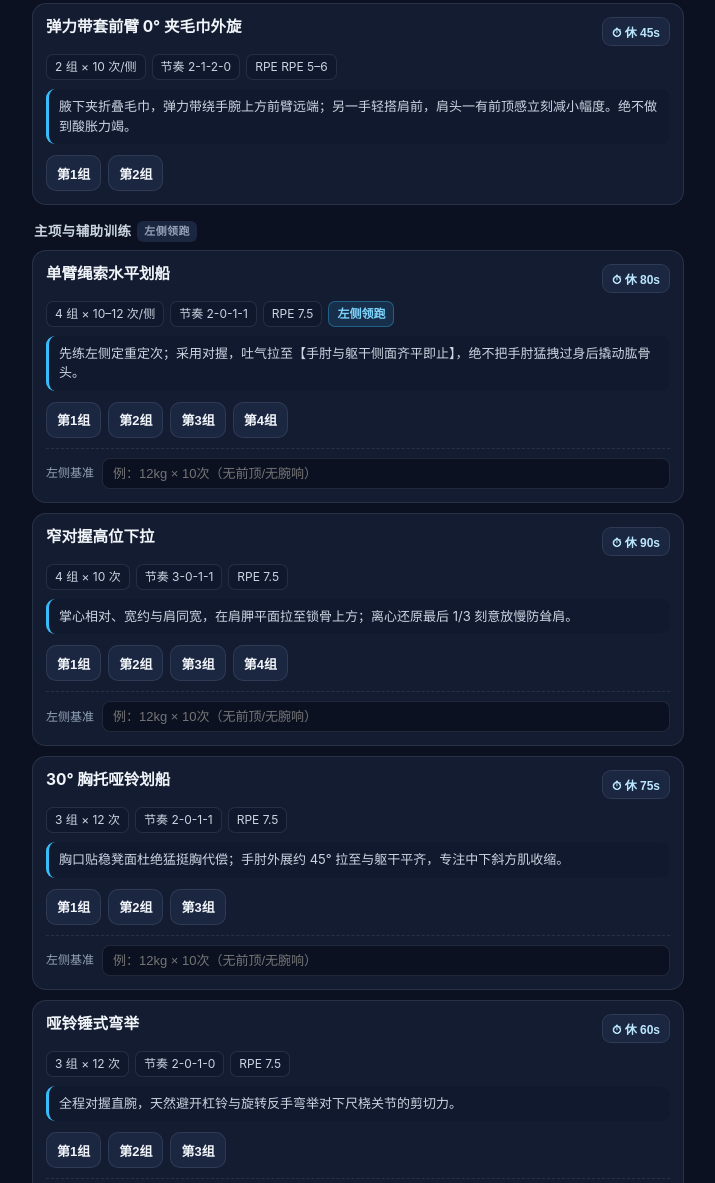
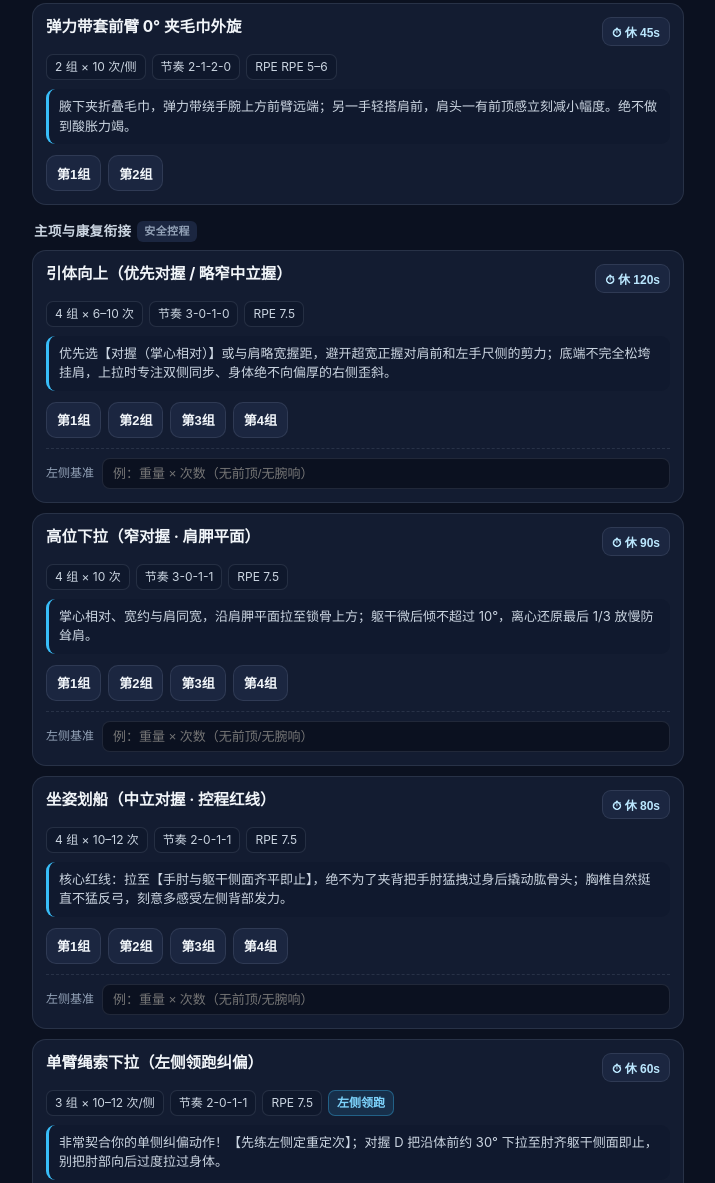
Before and after one commit to zicozz876/GYM-Personal, a plain HTML site: page index.html in a window 1280 px wide. Shown: the part 1053-2236 px from the top of the page, without its empty margins (282-997 px from the left). Drawn offline with Linux system fonts and the light colour scheme.

Commit message:
Add files via upload

```diff
--- a/index.html
+++ b/index.html
@@ -186,6 +186,11 @@
       display: inline-block; font-size: 11px; font-weight: 700;
       padding: 2px 6px; border-radius: 6px; margin-right: 5px;
       background: var(--sky-soft); color: #7dd3fc; vertical-align: 1px;
+    }
+    .ex-caution-badge {
+      display: inline-block; font-size: 11px; font-weight: 700;
+      padding: 2px 6px; border-radius: 6px; margin-right: 5px;
+      background: var(--amber-soft); color: #fcd34d; vertical-align: 1px;
     }
 
     .rest-btn {
@@ -468,7 +473,7 @@
   <div class="modal-backdrop" id="redFlagModal" onclick="closeBackdrop(event, 'redFlagModal')">
     <div class="modal">
       <div class="modal-head">
-        <h3>红灯停训与医学排查提示</h3>
+        <h3>红灯停训与排查提示</h3>
         <button class="close-btn" onclick="closeModal('redFlagModal')">×</button>
       </div>
       <div style="font-size:13.5px;color:#fecdd3;background:var(--rose-soft);padding:12px;border-radius:12px;line-height:1.65;">
@@ -481,9 +486,9 @@
       <div style="font-size:13px;color:#cbd5e1;margin-top:12px;line-height:1.6;">
         <strong>核心铁律：</strong><br>
         1. 暂停用 90° 外展外旋“靠墙天使”硬顶训练。<br>
-        2. 划船拉至<strong>手肘齐躯干侧面即止</strong>，绝不向后猛拽。<br>
-        3. 左手腕零痛零弹响优先于左肩容量；单臂动作严格<strong>左侧领跑</strong>。<br>
-        4. 平躺呼吸不畅需单独完成医学排查，不直接归因于胸廓压缩。
+        2. 坐姿划船与单臂下拉拉至<strong>手肘齐躯干侧面即止</strong>，绝不向后猛拽。<br>
+        3. 双杠臂屈伸绝不深下沉压肩前，一旦左腕/肩前不适立刻切绳索下斜推胸。<br>
+        4. 单臂动作严格<strong>左侧领跑</strong>，左手腕零痛零弹响优先于容量。
       </div>
       <button class="btn-secondary" style="margin-top:14px;" onclick="closeModal('redFlagModal')">我知道了</button>
     </div>
@@ -517,21 +522,21 @@ const PHASES = {
     name: 'P1 校准消代偿',
     cycles: '第 1–2 循环（第 1–12 天）',
     rpe: '主项 RPE ≤ 7（留 3 次余力）',
-    load: '重量降至平时 80%–85%，跑通左腕绿/黄/红筛查',
-    gate: '通关门槛：全程无肩前顶出感 + 单臂左右同重同次 + 零红区腕动作残留'
+    load: '重量降至平时 80%–85%，跑通左腕绿/黄/红筛查与动作控程',
+    gate: '通关门槛：推拉全程无肩前顶出感 + 左侧轨迹对齐 + 零红区腕动作残留'
   },
   p2: {
     name: 'P2 对称递增',
     cycles: '第 3–4 循环（第 13–24 天）',
     rpe: '主项 RPE 7.5–8（留 2 次余力）',
-    load: '以左侧为基准每循环微增 2.5%–5%；肩日外旋升级 45°',
-    gate: '通关门槛：地板卧推左右轨迹对称 + 45° 外旋肩头居中 + 胸骨弹响减少'
+    load: '以左侧为基准每循环微增 2.5%–5%；肩日外旋升至 45°、面拉可略抬角',
+    gate: '通关门槛：卧推左右水平对称 + 45° 外旋肩头居中 + 胸骨弹响减少'
   },
   p3: {
     name: 'P3 扩程复测',
     cycles: '第 5–7 循环（第 25–42 天）',
     rpe: '主项 RPE ≤ 8（不冲极限）',
-    load: '地板卧推升级短程平板哑铃卧推；肩日试 75°–90° 支撑外旋',
+    load: '卧推逐步过渡至短程平板卧推；肩日尝试 75°–90° 支撑外旋与高位面拉',
     gate: '通关门槛：靠墙天使无痛复测显著改善，且肩胛下缘不再迅速酸胀'
   }
 };
@@ -581,79 +586,65 @@ const WARMUP_ITEMS = [
 
 const DAYS = [
   {
-    day: 1, code: 'D1', short: '背日', title: '第 1 天：背日（单侧纠偏主导）',
-    sub: '消除右侧偏厚代偿，同时为明天胸日保留后侧肩袖稳定储备',
+    day: 1, code: 'D1', short: '背日', title: '第 1 天：背日（保留你的 4 大习惯动作）',
+    sub: '引体向上 → 高位下拉 → 坐姿划船 → 单臂绳索下拉；嵌入控程与左侧纠偏',
     hasWarmup: true,
     items: [
       {
-        id: 'd1_1', name: '单臂绳索水平划船', sets: 4, reps: '10–12 次/侧', tempo: '2-0-1-1', rpe: '7.5', rest: 80, leftLead: true,
-        cue: '先练左侧定重定次；采用对握，吐气拉至【手肘与躯干侧面齐平即止】，绝不把手肘猛拽过身后撬动肱骨头。',
-        yellow: '死守绝对中立对握，左手佩戴双带式 TFCC 护腕。',
-        redName: '单臂绳索划船（左手助力带 / 前臂绑带）',
-        red: '左手使用助力带或用脚踝绑带直接套在前臂拉绳索，彻底绕开左手腕。'
+        id: 'd1_1', name: '引体向上（优先对握 / 略窄中立握）', sets: 4, reps: '6–10 次', tempo: '3-0-1-0', rpe: '7.5', rest: 120,
+        cue: '优先选【对握（掌心相对）】或与肩略宽握距，避开超宽正握对肩前和左手尺侧的剪力；底端不完全松垮挂肩，上拉时专注双侧同步、身体绝不向偏厚的右侧歪斜。',
+        yellow: '左手戴双带护腕，严防向小指侧撇腕；必要时加弹力带/辅助器保证轨迹对称。',
+        redName: '辅助器械对握引体（配助力带）或 合并进高位下拉',
+        red: '若自重悬垂仍引发左手尺侧不适或弹响，用助力带加辅助器械减重，或直接多做 2 组窄对握高位下拉。'
       },
       {
-        id: 'd1_2', name: '窄对握高位下拉', sets: 4, reps: '10 次', tempo: '3-0-1-1', rpe: '7.5', rest: 90,
-        cue: '掌心相对、宽约与肩同宽，在肩胛平面拉至锁骨上方；离心还原最后 1/3 刻意放慢防耸肩。',
-        yellow: '严禁换宽正握或反手旋后握，保持直腕。',
+        id: 'd1_2', name: '高位下拉（窄对握 · 肩胛平面）', sets: 4, reps: '10 次', tempo: '3-0-1-1', rpe: '7.5', rest: 90,
+        cue: '掌心相对、宽约与肩同宽，沿肩胛平面拉至锁骨上方；躯干微后倾不超过 10°，离心还原最后 1/3 放慢防耸肩。',
+        yellow: '严禁换宽正握或反手旋后握，死守直腕。',
         redName: '窄对握高位下拉（左手配助力带）',
         red: '左手配助力带分担尺侧拉扯，全程保持对握中立位。'
       },
       {
-        id: 'd1_3', name: '30° 胸托哑铃划船', sets: 3, reps: '12 次', tempo: '2-0-1-1', rpe: '7.5', rest: 75,
-        cue: '胸口贴稳凳面杜绝猛挺胸代偿；手肘外展约 45° 拉至与躯干平齐，专注中下斜方肌收缩。',
-        yellow: '调为掌心相对中立对握，避免手腕向小指侧撇腕。',
-        redName: '双侧绳索胸托划船（对握 + 助力带）',
-        red: '换用绳索对握配助力带，保持手腕稳定无剪力。'
+        id: 'd1_3', name: '坐姿划船（中立对握 · 控程红线）', sets: 4, reps: '10–12 次', tempo: '2-0-1-1', rpe: '7.5', rest: 80,
+        cue: '核心红线：拉至【手肘与躯干侧面齐平即止】，绝不为了夹背把手肘猛拽过身后撬动肱骨头；胸椎自然挺直不猛反弓，刻意多感受左侧背部发力。',
+        yellow: '使用双 D 把或对握 V 把保持直腕，左手戴双带护腕。',
+        redName: '单臂前臂绑带坐姿绳索划船（先练左侧）',
+        red: '用脚踝绑带直接套在左手前臂拉绳索，绕开左手腕同时彻底消除右侧代偿。'
       },
       {
-        id: 'd1_4', name: '哑铃锤式弯举', sets: 3, reps: '12 次', tempo: '2-0-1-0', rpe: '7.5', rest: 60,
-        cue: '全程对握直腕，天然避开杠铃与旋转反手弯举对下尺桡关节的剪切力。',
-        yellow: '左手戴双带护腕，严禁顶峰翻腕旋后。',
-        redName: '绳索对握锤式弯举（戴护腕 / 降重）',
-        red: '绳索张力更线性，减小重量保持绝对直腕，无弹响为红线。'
+        id: 'd1_4', name: '单臂绳索下拉（左侧领跑纠偏）', sets: 3, reps: '10–12 次/侧', tempo: '2-0-1-1', rpe: '7.5', rest: 60, leftLead: true,
+        cue: '非常契合你的单侧纠偏动作！【先练左侧定重定次】；对握 D 把沿体前约 30° 下拉至肘齐躯干侧面即止，别把肘部向后过度拉过身体。',
+        yellow: '保持前臂与绳索走向成一条直线、绝不撇腕，左手戴双带护腕。',
+        redName: '前臂绑带单臂绳索下拉（左侧领跑）',
+        red: '脚踝绑带套左手前臂远端下拉，左手腕零负荷且背阔肌孤立感更强。'
       }
     ],
     cooldown: {
-      id: 'd1_cd', name: '背日练后降调（松背阔肌 · 留肩袖状态）', sets: 2, reps: '5 次呼吸', tempo: '4-1-6 呼吸',
-      cue: '腋窝背阔肌轻滚 30 秒 + 肘撑四足位后背扩张呼吸。今天末尾绝不加练肩袖外旋力竭组，把稳定储备留给明天胸日。'
+      id: 'd1_cd', name: '背日练后降调（松背阔肌 · 留肩袖给明天胸日）', sets: 2, reps: '5 次呼吸', tempo: '4-1-6 呼吸',
+      cue: '腋窝背阔肌轻滚 30 秒 + 肘撑四足位后背扩张呼吸。今天末尾绝不刷肩袖外旋力竭组，把稳定储备留给明天胸日。'
     }
   },
   {
-    day: 2, code: 'D2', short: '胸日', title: '第 2 天：胸日（安全轨迹控量）',
-    sub: '物理截停防肱骨头前移，解决卧推左高右低，控制水平推总量',
+    day: 2, code: 'D2', short: '胸日', title: '第 2 天：胸日（卧推 + 双杠安全改造）',
+    sub: '保留你的精简 2 动作结构（刚好控制推拉比 ≈ 1:1.5），重点管住底部行程与左手腕',
     hasWarmup: true,
     items: [
       {
-        id: 'd2_1', name: '地板对握 / 微对握哑铃卧推', sets: 3, reps: '8–10 次', tempo: '3-1-1-0', rpe: '7.5', rest: 120, leftLead: true,
-        phaseOverride: { p3: { name: '短程平板哑铃卧推（底部留 2–3cm 缓冲）', badge: 'P3 进阶' } },
-        cue: '屈膝双脚踩实防反弓；肘内收 30°–45°，大臂触地稳停 1 秒防肱骨头前顶（不砸地反弹、底部不卸力前扣）。',
+        id: 'd2_1', name: '卧推：地板/控程哑铃卧推（或 Spoto 悬停杠铃卧推）', sets: 4, reps: '8–10 次', tempo: '3-1-1-0', rpe: '7.5', rest: 120, leftLead: true,
+        phaseOverride: { p3: { name: '卧推：短程平板哑铃/杠铃卧推（离胸 2–3cm 控停）', badge: 'P3 进阶' } },
+        cue: 'P1–P2 优先用【地板对握/微内八哑铃卧推】纠偏左右高低；若仍做杠铃卧推，执行【Spoto 悬停卧推】：下放至离胸 3–5cm 稳停 1 秒防肘过身后撬动肱骨头，肘内收 30°–45°，脚端架手机查左右水平。',
         interleave: '组间穿插：前 2 组休息间隙做 3 次肘撑四足位后背呼吸。',
-        yellow: '死守绝对直腕（哑铃压掌根靠大鱼际侧），左手戴双带护腕。',
+        yellow: '死守绝对直腕（杠/哑铃压在掌根靠大鱼际侧），左手戴双带护腕。',
         redName: '坐姿中立握推胸器（行程不超躯干后缘）',
-        red: '器械轨迹更稳，双手对握直腕发力，避免自由重量微晃压迫左手尺侧。'
+        red: '器械轨迹稳定且双手对握直腕，彻底避开自由重量塌腕压迫左手尺侧。'
       },
       {
-        id: 'd2_2', name: '20°–30° 微上斜哑铃推举', sets: 3, reps: '8–10 次', tempo: '3-1-1-0', rpe: '7.5', rest: 100, leftLead: true,
-        cue: '哑铃呈 30°–45° 微内八握法，底部保留 2–3cm 缓冲不触胸，手肘不明显落后于躯干平面。',
+        id: 'd2_2', name: '双杠臂屈伸（控程安全版 / 下斜绳索替代）', sets: 3, reps: '8–10 次', tempo: '3-1-1-0', rpe: '7–7.5', rest: 100, cautionBadge: '高危需控程',
+        cue: '⚠️ 双杠是肩前不稳与 TFCC 的头号高危动作，保留时死守 3 条线：① 优先用辅助器/弹力带减重；② 【下放到大臂接近水平/肘角约 90° 即止】，严禁深下沉让肩头前滚；③ 抓粗把、手腕绝对直立不向后折。只要肩前发顶或左腕发紧立刻切替代动作。',
         interleave: '组间穿插：前 2 组休息间隙做 8 次极轻阻力弹力带水平拉（Band Pull-Apart）。',
-        yellow: '改为掌心相对对握直腕 + 双带护腕。',
-        redName: '微上斜器械中立握推举',
-        red: '切换固定器械对握直腕推举，控制离心底部不塌腕。'
-      },
-      {
-        id: 'd2_3', name: '绳索中立位短程夹胸', sets: 3, reps: '12 次', tempo: '2-0-1-1', rpe: '7.5', rest: 75,
-        cue: '离心打开至【手肘与肩线齐平即止】，严禁大幅度向后拉伸肩前关节囊；暂停飞鸟与双杠臂屈伸。',
-        yellow: '适当降重死守直腕，不向小指侧撇腕。',
-        redName: '前臂绑带短程绳索夹胸',
-        red: '用脚踝绑带套在前臂位置完成夹胸，左手腕零负荷。'
-      },
-      {
-        id: 'd2_4', name: '绳索 V 杆 / 绳索三头下压', sets: 3, reps: '12 次', tempo: '2-0-1-0', rpe: '7.5', rest: 60,
-        cue: '上臂全程贴稳体侧，肩头绝不向前扣或耸肩借力。',
-        yellow: '换双头绳对握直腕下压，底端不向外猛掰手腕。',
-        redName: '绳索对握直腕下压（降重 + 护腕）',
-        red: '保持双头绳中立直腕、底端不外翻，无尺侧弹响即止。'
+        yellow: '左腕微紧/偶响时，直接改做【高位向下绳索推胸/夹胸】（模拟下胸轨迹，手肘不退过肩线，腕部零轴向挤压）。',
+        redName: '高位向下绳索推胸/夹胸（前臂绑带可选）',
+        red: '彻底撤掉双杠撑腕压迫与肩前极限伸展，用高位绳索斜向下推/夹胸无痛刺激下胸与三头。'
       }
     ],
     cooldown: {
@@ -689,45 +680,42 @@ const DAYS = [
     ]
   },
   {
-    day: 4, code: 'D4', short: '肩日', title: '第 4 天：肩日（稳定居中与后束得分日）',
-    sub: '斜向上肩胛平面推 + 后束主导 + 前锯肌与肩袖耐力收口，练完享 48h 上肢恢复窗',
+    day: 4, code: 'D4', short: '肩日', title: '第 4 天：肩日（绳索侧平举 + 改良面拉 + 稳定收口）',
+    sub: '保留你的 2 个肩部习惯动作并做防前移调角，末尾补齐前锯肌与肩袖居中稳定',
     hasWarmup: true,
     items: [
       {
-        id: 'd4_1', name: '半跪姿单臂地雷管推举', sets: 3, reps: '10 次/侧', tempo: '2-0-1-1', rpe: '7.5', rest: 90, leftLead: true,
-        cue: '左侧领跑；推左手跪左膝、收紧左臀防折腰顶肋骨；顶端顺势轻送肩胛骨前伸上旋 2–3cm，感受腋下前锯肌发力、不耸斜方肌上束。',
-        yellow: '左手死守绝对直腕 + 戴双带护腕，轻握杆头绝不塌腕。',
-        redName: '60° 高上斜对握哑铃推举（或前臂绑带低位绳索斜前推）',
-        red: '若顶推杆头易塌腕或弹响，立刻替换成对握哑铃或前臂绑带斜前推。'
+        id: 'd4_1', name: '绳索侧平举（30° 肩胛平面 · 左侧领跑）', sets: 4, reps: '12–15 次/侧', tempo: '2-0-1-0', rpe: '7.5', rest: 60, leftLead: true,
+        cue: '先练左侧定重定次；滑轮调至手腕/大腿中段高度，手臂沿身前约 30°（肩胛平面）抬起，高度控制在【略低于肩平约 75°–80°】即止，全程沉肩不耸斜方肌。',
+        yellow: '保持手腕中立直腕，避免向小指侧撇腕或刻意上翻小指。',
+        redName: '前臂绑带绳索 30° 侧平举（强烈推荐）',
+        red: '用脚踝绑带直接套在左手前臂拉绳索，彻底绕开左手腕且三角肌中束发力感更纯粹。'
       },
       {
-        id: 'd4_2', name: '30° 肩胛平面哑铃侧平举', sets: 3, reps: '12–15 次', tempo: '2-0-1-0', rpe: '7.5', rest: 60,
-        cue: '手臂在身前约 30° 方向举起，大拇指微朝上，抬至【略低于肩平约 75°–80°】即止，全程不耸肩。',
-        yellow: '保持直腕，避免小指侧上翻或尺偏。',
-        redName: '前臂绑带低位绳索 30° 侧平举',
-        red: '用脚踝绑带套在左手前臂拉低位绳索，零腕部负荷。'
+        id: 'd4_2', name: '中位控角绳索面拉（45°–60° 防前移版）', sets: 4, reps: '12–15 次', tempo: '2-0-1-1', rpe: '7.5', rest: 60,
+        phaseOverride: {
+          p2: { name: '中位绳索面拉（肘外展 60°–70° 稳定版）', badge: 'P2 进阶' },
+          p3: { name: '中高位绳索面拉（75°–85° 无代偿版）', badge: 'P3 进阶' }
+        },
+        cue: '关键改良：滑轮设在胸口至下巴高度而非过高位；拉向眉心/鼻梁时【手肘外展控制在 45°–60°】（避开 90°/90° 靠墙天使高危位），专注肩胛后倾与后束收缩，不顶肋骨、肩头不前顶。',
+        yellow: '双头绳掌心相对抓握，保持直腕不向外猛掰手腕。',
+        redName: '前臂套弹力带水平后拉 / 蝴蝶机反向飞鸟（对握）',
+        red: '绕开手腕外翻扭力，在无弹响的前提下完成同等后束与中下斜方刺激。'
       },
       {
-        id: 'd4_3', name: '30° 胸托哑铃后束飞鸟', sets: 4, reps: '12–15 次', tempo: '2-0-1-1', rpe: '7.5', rest: 60,
-        cue: '轻重量，手臂向斜后 45° 打开至与躯干平齐即止；避开高位过度外展外旋的猛拉面拉。',
-        yellow: '采用对握直腕，减小重量控节奏。',
-        redName: '坐姿蝴蝶机反向飞鸟（对握直腕）',
-        red: '换用固定器械掌心相对握把，控制向后打开不超过躯干平面。'
-      },
-      {
-        id: 'd4_4', name: '稳定强化 1：仰卧哑铃前伸（Serratus Punch）', sets: 3, reps: '12 次', tempo: '2-0-1-1', rpe: '7', rest: 60,
-        cue: '屈膝仰卧双臂垂直指天（呼吸顺畅体位），手肘微锁不动，仅靠肩胛骨轻推离床 3–5cm 再慢落，闭眼对比左右贴床对称感。',
+        id: 'd4_3', name: '康复补齐 1：仰卧哑铃前伸（Serratus Punch）', sets: 3, reps: '12 次', tempo: '2-0-1-1', rpe: '7', rest: 60,
+        cue: '专门补齐靠墙天使暴露的前锯肌上旋短板；屈膝仰卧双臂垂直指天（呼吸顺畅体位），手肘微锁，仅靠肩胛骨轻推离床 3–5cm 再慢落，闭眼对比左右对称感。',
         yellow: '轻重量直腕，戴双带护腕。',
         redName: '弹力带绕前臂仰卧前伸',
         red: '弹力带绕背后直接套在双侧前臂上推，完全卸除左手抓握负荷。'
       },
       {
-        id: 'd4_5', name: '稳定强化 2：侧卧轻哑铃 0° 外旋', sets: 3, reps: '12–15 次/侧', tempo: '3-0-1-1', rpe: '7.5–8', rest: 50, leftLead: true,
+        id: 'd4_4', name: '康复补齐 2：侧卧轻哑铃 0° 外旋', sets: 3, reps: '12–15 次/侧', tempo: '3-0-1-1', rpe: '7.5–8', rest: 50, leftLead: true,
         phaseOverride: {
-          p2: { name: '稳定强化 2：支撑位 45° 外展轻阻力外旋', badge: 'P2 进阶' },
-          p3: { name: '稳定强化 2：支撑位 75°–90° 外展外旋', badge: 'P3 进阶' }
+          p2: { name: '康复补齐 2：支撑位 45° 外展轻阻力外旋', badge: 'P2 进阶' },
+          p3: { name: '康复补齐 2：支撑位 75°–90° 外展外旋', badge: 'P3 进阶' }
         },
-        cue: '腋下夹折叠毛巾，3 秒慢放专注肩胛后侧深层发热；全程监控肩头不向前顶出。',
+        cue: '补齐后侧肩袖对肱骨头的居中稳定；腋下夹折叠毛巾，3 秒慢放专注肩胛后侧深层发热，肩头绝不前顶（练完享 48h 上肢恢复窗）。',
         yellow: '戴双带护腕保持绝对直腕，使用轻哑铃。',
         redName: '前臂绑带低位绳索外旋',
         red: '脚踝绑带套在前臂远端拉低位绳索，按当前阶段角度（0°/45°/75°）无痛完成。'
@@ -739,7 +727,7 @@ const DAYS = [
     }
   },
   {
-    day: 5, code: 'D5', short: '腿日', title: '第 5 天：腿日 + 核心（防扛杠牵拉）',
+    day: 5, code: 'D5', short: '腿日', title: '第 5 天：腿日 + 核心（保持原方案不变）',
     sub: '剔除传统背蹲对肩前关节囊的牵拉，用死虫归位肋骨并控量保留健腹轮',
     hasWarmup: false,
     items: [
@@ -925,6 +913,7 @@ function renderCard(item, prefix, allowLog) {
           ${isRed ? `<span class="ex-orig">${baseName}</span>` : ''}
           <h3 class="ex-name">
             ${isRed ? `<span class="ex-swap-badge">左腕红区替换</span>` : ''}
+            ${(!isRed && item.cautionBadge) ? `<span class="ex-caution-badge">${item.cautionBadge}</span>` : ''}
             ${(!isRed && pOv) ? `<span class="ex-upgrade-badge">${pOv.badge}</span>` : ''}
             ${displayName}
           </h3>
@@ -946,7 +935,7 @@ function renderCard(item, prefix, allowLog) {
         <div class="log-row">
           <label for="log_${item.id}">左侧基准</label>
           <input id="log_${item.id}" class="log-input" type="text"
-            placeholder="例：12kg × 10次（无前顶/无腕响）"
+            placeholder="例：重量 × 次数（无前顶/无腕响）"
             value="${(state.logs[item.id] || '').replace(/"/g, '&quot;')}"
             oninput="updateLog('${item.id}', this.value)" />
         </div>` : ''}
@@ -957,8 +946,8 @@ function renderCard(item, prefix, allowLog) {
 function renderReviewDay() {
   const r = state.review;
   const rows = [
-    { key: 'shoulder', label: '1. 肩前稳定度（推日与肩日有无肩头前顶/发空感）', opts: [['g','完全稳定 (0分)'],['y','偶发微紧'],['r','刺痛/明显前顶']] },
-    { key: 'scap', label: '2. 肩胛下缘反应（滑墙与外旋后有无迅速酸胀）', opts: [['g','无代偿酸胀'],['y','轻微发酸'],['r','迅速酸胀未改善']] },
+    { key: 'shoulder', label: '1. 肩前稳定度（卧推、双杠与肩日有无肩头前顶/发空感）', opts: [['g','完全稳定 (0分)'],['y','偶发微紧'],['r','刺痛/明显前顶']] },
+    { key: 'scap', label: '2. 肩胛下缘反应（滑墙、面拉与外旋后有无迅速酸胀）', opts: [['g','无代偿酸胀'],['y','轻微发酸'],['r','迅速酸胀未改善']] },
     { key: 'wrist', label: '3. 左手腕 TFCC 24小时反馈（练中与次日尺侧状态）', opts: [['g','无痛无明显弹响'],['y','微紧/偶响'],['r','尺侧隐痛/卡锁']] },
     { key: 'sternum', label: '4. 胸廓与日常体感（久坐胸骨弹响与呼吸顺畅度）', opts: [['g','更顺畅/弹响减'],['y','与之前持平'],['r','加重/呼吸更闷']] }
   ];
@@ -995,7 +984,6 @@ function render() {
   document.getElementById('tfccYellow').classList.toggle('active', state.tfcc === 'yellow');
   document.getElementById('tfccRed').classList.toggle('active', state.tfcc === 'red');
 
-  // Day nav
   const nav = document.getElementById('dayNav');
   nav.innerHTML = DAYS.map(d => {
     const st = getDayStats(d);
@@ -1058,7 +1046,7 @@ function render() {
     }
 
     if (cur.hasWarmup) {
-      html += `<div class="sec-head"><h2>主项与辅助训练 <span class="sec-tag">左侧领跑</span></h2></div>`;
+      html += `<div class="sec-head"><h2>主项与康复衔接 <span class="sec-tag">安全控程</span></h2></div>`;
     }
     cur.items.forEach(it => { html += renderCard(it, '', cur.day !== 3 && it.id !== 'd5_0'); });
 
```
Also changed, not shown: sw.js (+8 -11 lines).
